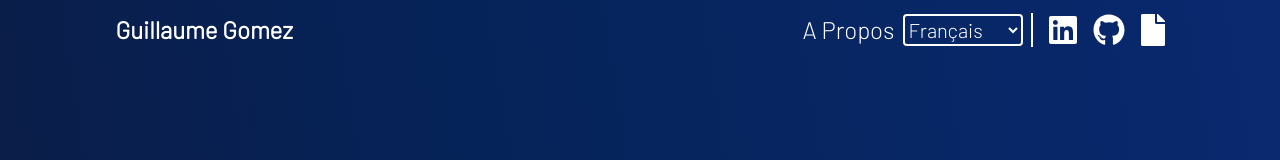
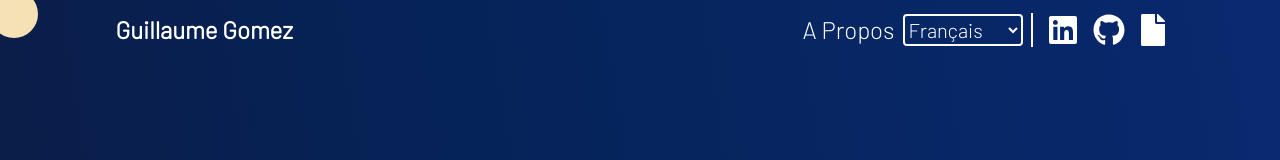
Before and after one commit to guillaume-gomez/guillaume-gomez.github.io, a React (Create React App) app: page / in a window 1280 px wide. Shown: the top 160 px of the page. Built offline with nearby package versions, Linux system fonts and the light colour scheme.

Commit message:
add smooth cursor

```diff
--- a/src/App.tsx
+++ b/src/App.tsx
@@ -12,6 +12,7 @@ import Education from "./views/Education";
 import Footer from "./views/Footer";
 
 import SmoothScroll from "./components/animations/smoothScroll/SmoothScroll";
+import Cursor from "./components/Cursor";
 
 import './App.css';
 
@@ -24,6 +25,7 @@ function App() {
   function renderCommon() {
     return (
       <div className="App">
+        { isBrowser && <Cursor /> }
         <div className="App-container">
           {/*}<img src={`${process.env.PUBLIC_URL}/stripes.svg`} className="stripes" /> */}
           <div className="container">
--- /dev/null
+++ b/src/components/Cursor.css
@@ -0,0 +1,12 @@
+.cursor {
+  position: fixed;
+  left: 0;
+  top: 0;
+  width: 48px;
+  height: 48px;
+  border-radius: 50%;
+  background-color: var(--white);
+  mix-blend-mode: difference;
+  z-index: 999;
+  pointer-events: none;
+}
--- /dev/null
+++ b/src/components/Cursor.tsx
@@ -0,0 +1,38 @@
+import React, { useEffect } from "react";
+import "./Cursor.css";
+import { motion, useMotionValue, useSpring } from "framer-motion";
+
+const Cursor = () => {
+  const cursorX = useMotionValue(-10);
+  const cursorY = useMotionValue(-10);
+
+  const springConfig = { damping: 100, stiffness: 700 };
+  const cursorXSpring = useSpring(cursorX, springConfig);
+  const cursorYSpring = useSpring(cursorY, springConfig);
+
+  useEffect(() => {
+    function moveCursor(e: any) {
+      cursorX.set(e.clientX - 16);
+      cursorY.set(e.clientY - 16);
+    };
+
+    window.addEventListener("mousemove", moveCursor);
+
+    return () => {
+      window.removeEventListener("mousemove", moveCursor);
+    };
+  }, []);
+
+  return (
+    <motion.div
+      className="cursor"
+      style={{
+        translateX: cursorXSpring,
+        translateY: cursorYSpring,
+      }}
+    />
+  );
+
+};
+
+export default Cursor;
```
